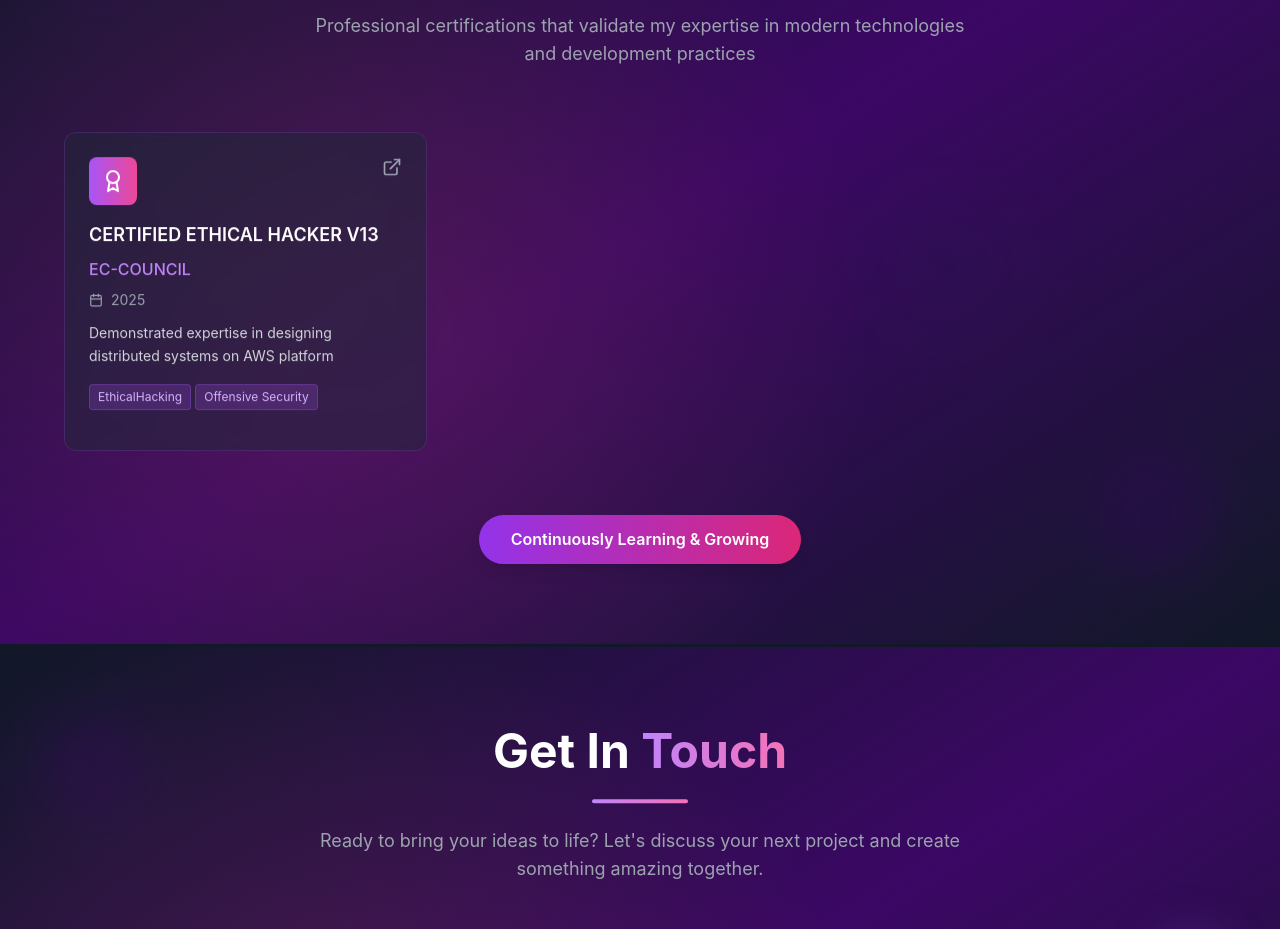
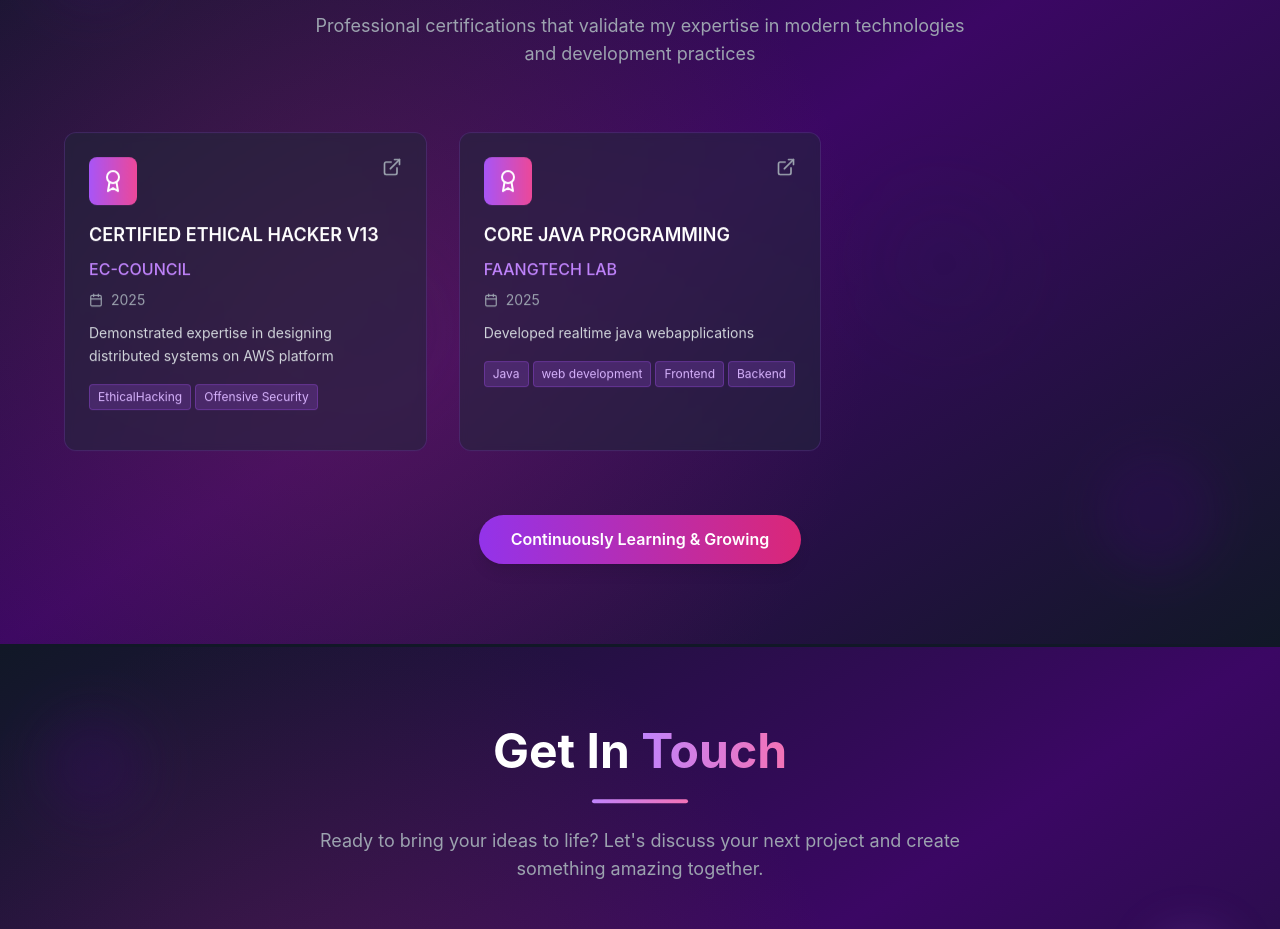
Before and after one commit to potnurumounika-123/portfolio, a React (Vite) app: page / in a window 1280 px wide. Shown: the part 5880-6809 px from the top of the page. Built offline with nearby package versions, Linux system fonts and the light colour scheme.

Commit message:
Update Certifications.tsx

```diff
--- a/src/components/Certifications.tsx
+++ b/src/components/Certifications.tsx
@@ -16,7 +16,13 @@ const Certifications = () => {
       date: '2025',
       description: 'Demonstrated expertise in designing distributed systems on AWS platform',
       skills: ['EthicalHacking', 'Offensive Security'],
-      link: 'https://aws.amazon.com/certification/',
+    },
+    {
+      title: 'CORE JAVA PROGRAMMING',
+      issuer: 'FAANGTECH LAB',
+      date: '2025',
+      description: 'Developed realtime java webapplications',
+      skills: ['Java', 'web development', 'Frontend', 'Backend'],
     },
   ];
 
```
